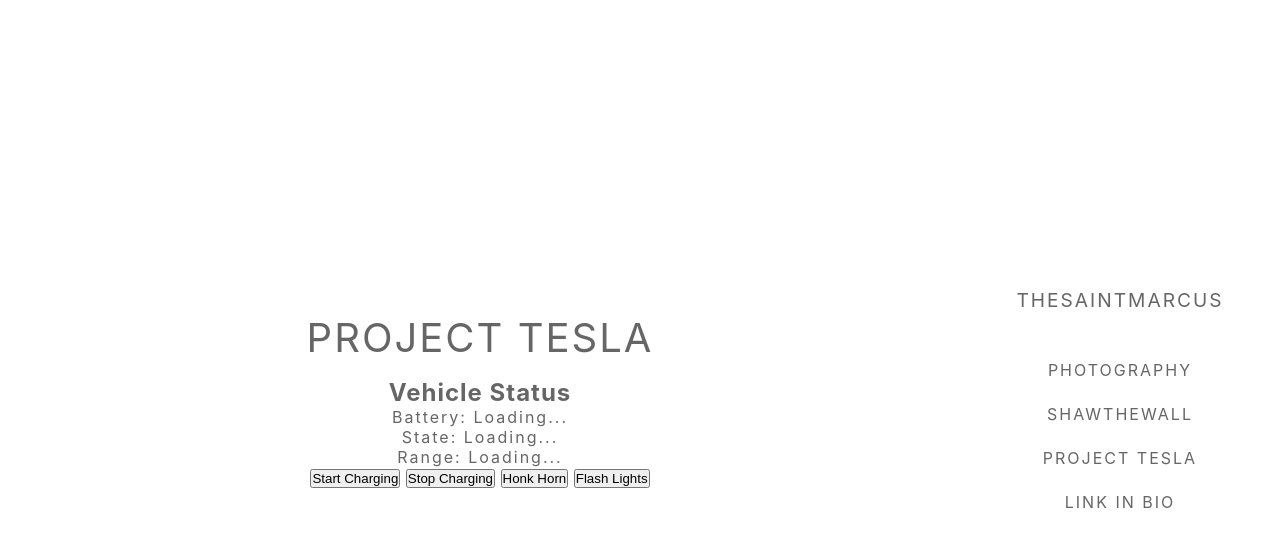
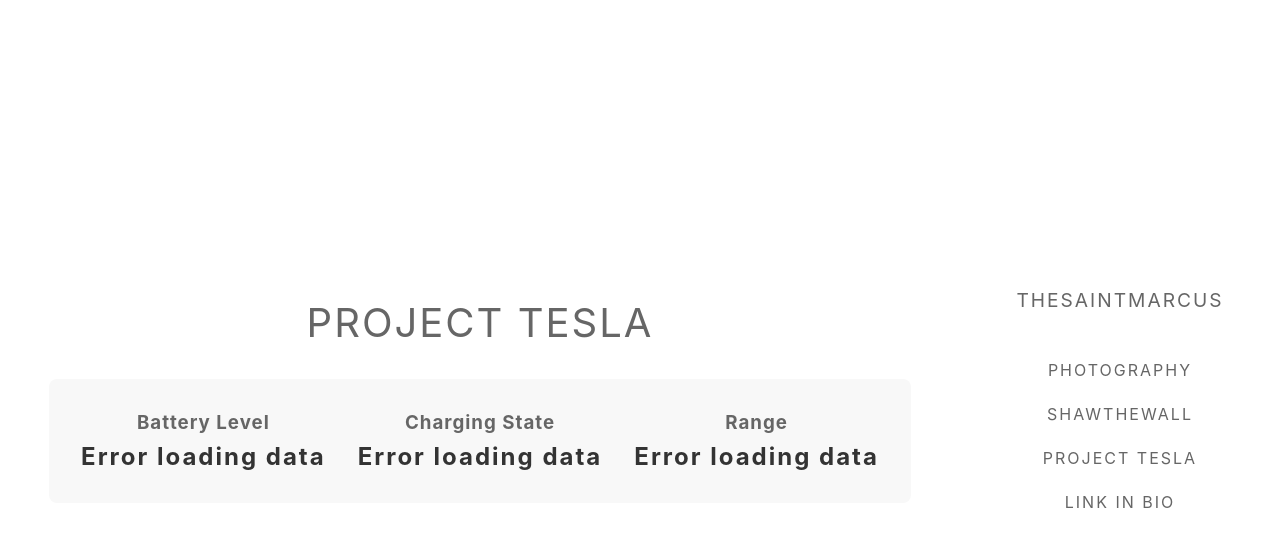
Before and after one commit to marcuslazell/MLSII-Website, a Flask app: page /tesla in a window 1280 px wide. Shown: the top 547 px of the page. Run offline with Flask 2, Linux system fonts and the light colour scheme.

Commit message:
Vehicle Status

```diff
--- a/app.py
+++ b/app.py
@@ -3,6 +3,7 @@ from flask import Flask, render_template, request, url_for, jsonify
 from werkzeug.utils import secure_filename
 from dotenv import load_dotenv
 from functools import wraps
+from tesla_api import TeslaApiClient
 
 # Initialize Flask and load environment variables
 app = Flask(__name__)
@@ -50,6 +51,24 @@ def photography():
 def tesla():
     return render_template('tesla.html')
 
+@app.route('/api/tesla/status', methods=['GET'])
+async def get_tesla_status():
+    try:
+        client = TeslaApiClient(
+            email=os.getenv('TESLA_EMAIL'),
+            password=os.getenv('TESLA_PASSWORD')
+        )
+        vehicles = await client.list_vehicles()
+        vehicle = vehicles[0]
+        data = {
+            'battery_level': await vehicle.charge_state()['battery_level'],
+            'charging_state': await vehicle.charge_state()['charging_state'],
+            'range': await vehicle.charge_state()['battery_range']
+        }
+        return jsonify(data)
+    except Exception as e:
+        return jsonify({'error': str(e)}), 500
+
 @app.route('/links')
 def links():
     return render_template('links.html')
--- a/static/css/styles.css
+++ b/static/css/styles.css
@@ -355,6 +355,31 @@ main {
     letter-spacing: 2px;
 }
 
+.vehicle-status {
+    display: grid;
+    grid-template-columns: repeat(3, 1fr);
+    gap: 2rem;
+    margin-top: 2rem;
+    padding: 2rem;
+    background: #f8f8f8;
+    border-radius: 8px;
+}
+
+.status-item {
+    text-align: center;
+}
+
+.status-item h3 {
+    color: #666;
+    margin-bottom: 0.5rem;
+}
+
+.status-item p {
+    font-size: 1.5rem;
+    color: #333;
+    font-weight: bold;
+}
+
 /* Social Media Icons */
 .social-links {
     display: flex;
--- a/templates/tesla.html
+++ b/templates/tesla.html
@@ -5,25 +5,46 @@
     <div class="tesla-content">
         <h1>PROJECT TESLA</h1>
 
-        <!-- Vehicle Status -->
         <div class="vehicle-status">
-            <h2>Vehicle Status</h2>
-            <p id="batteryLevel">Battery: Loading...</p>
-            <p id="chargingState">State: Loading...</p>
-            <p id="range">Range: Loading...</p>
-        </div>
-
-        <!-- Controls -->
-        <div class="controls">
-            <button onclick="startCharging()">Start Charging</button>
-            <button onclick="stopCharging()">Stop Charging</button>
-            <button onclick="honkHorn()">Honk Horn</button>
-            <button onclick="flashLights()">Flash Lights</button>
+            <div class="status-item">
+                <h3>Battery Level</h3>
+                <p id="batteryLevel">Loading...</p>
+            </div>
+            <div class="status-item">
+                <h3>Charging State</h3>
+                <p id="chargingState">Loading...</p>
+            </div>
+            <div class="status-item">
+                <h3>Range</h3>
+                <p id="range">Loading...</p>
+            </div>
         </div>
     </div>
 </div>
 
 <script>
-    // Add JavaScript for Tesla controls here
+    async function updateTeslaStatus() {
+        try {
+            const response = await fetch('/api/tesla/status');
+            const data = await response.json();
+
+            if (response.ok) {
+                document.getElementById('batteryLevel').textContent = `${data.battery_level}%`;
+                document.getElementById('chargingState').textContent = data.charging_state;
+                document.getElementById('range').textContent = `${data.range} miles`;
+            } else {
+                throw new Error(data.error || 'Failed to fetch Tesla data');
+            }
+        } catch (error) {
+            console.error('Error:', error);
+            document.getElementById('batteryLevel').textContent = 'Error loading data';
+            document.getElementById('chargingState').textContent = 'Error loading data';
+            document.getElementById('range').textContent = 'Error loading data';
+        }
+    }
+
+    // Update immediately and then every 60 seconds
+    updateTeslaStatus();
+    setInterval(updateTeslaStatus, 60000);
 </script>
 {% endblock %}
```
Also changed, not shown: requiements.txt (added, +21 -0 lines).
